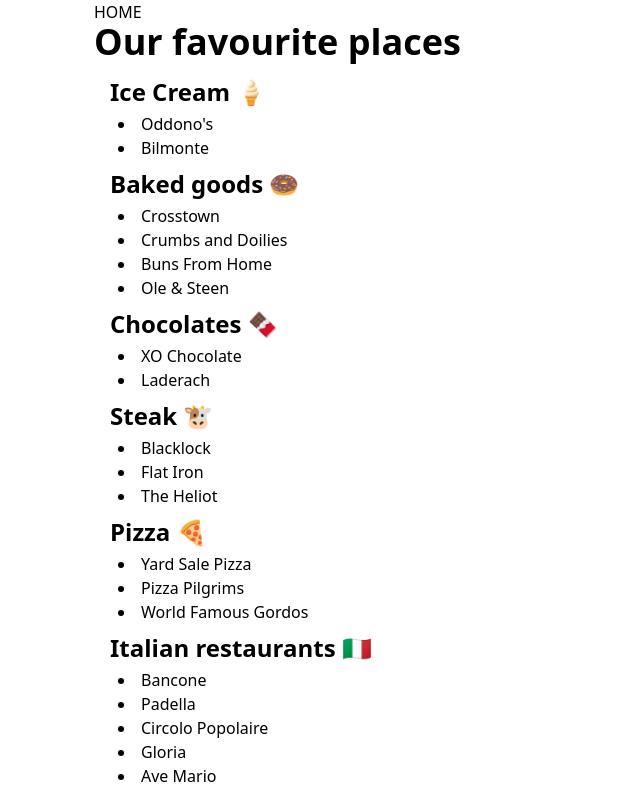
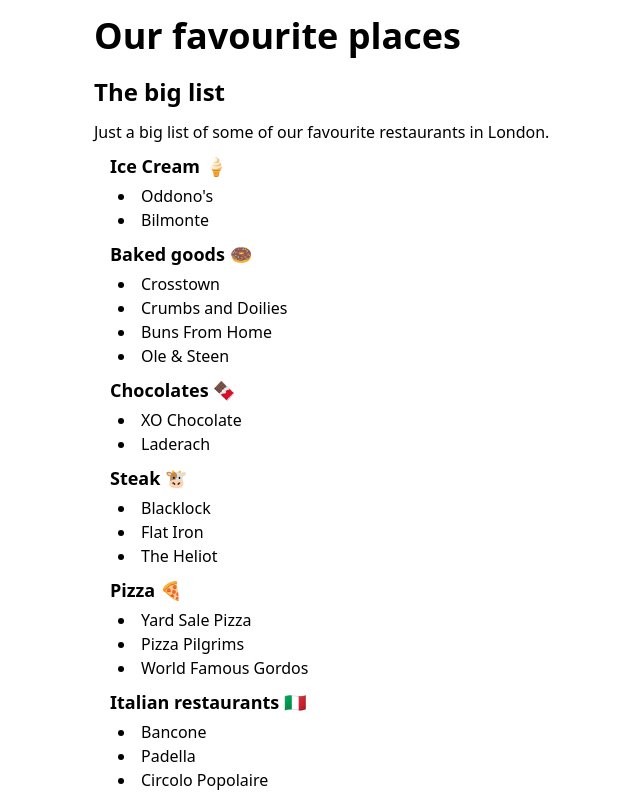
Before and after one commit to claire-hughez/food-website, a SvelteKit app: page / in a window 1280 px wide. Shown: the top 792 px of the page, without its empty margins (34-674 px from the left). Built offline with nearby package versions, Linux system fonts and the light colour scheme.

Commit message:
Update header styling, change site title

```diff
--- a/src/routes/+layout.svelte
+++ b/src/routes/+layout.svelte
@@ -3,7 +3,10 @@
   import "../app.css";
 </script>
 
-<div class="m-auto max-w-screen-lg">
-  <a href="{base}/">HOME</a>
+<div class="m-auto max-w-screen-lg text-slate">
+  <header class="mt-4 mb-6">
+    <a href="{base}/" class="text-4xl font-bold">Our favourite places</a>
+  </header>
+
   <slot />
 </div>
--- a/src/routes/+page.svelte
+++ b/src/routes/+page.svelte
@@ -13,11 +13,15 @@
   <title>Our favourite places</title>
 </svelte:head>
 
-<h1 class="mb-4 text-4xl font-extrabold leading-none text-slate">Our favourite places</h1>
+<h1 class="mb-4 text-2xl font-bold leading-none text-slate">The big list</h1>
+
+<p>
+  Just a big list of some of our favourite restaurants in London.
+</p>
 
 <div class="mx-4">
   {#each restaurantsByCategory as [category, restaurants]}
-    <h2 class="mb-1 mt-2 text-2xl font-bold text-slate">{category.displayName} {#if category.emoji}{category.emoji}{/if}</h2>
+    <h2 class="mb-1 mt-2 text-lg font-bold text-slate">{category.displayName} {#if category.emoji}{category.emoji}{/if}</h2>
     <ul class="ml-2 list-disc list-inside">
       {#each restaurants as restaurant}
         <li><a href="{base}/restaurants/{restaurant.id}">{restaurant.name}</a></li>
--- a/src/routes/restaurants/[slug]/+page.svelte
+++ b/src/routes/restaurants/[slug]/+page.svelte
@@ -11,7 +11,7 @@
   <title>Our favourite places - {data.name}</title>
 </svelte:head>
 
-<h1 class="mb-4 text-4xl font-extrabold leading-none text-slate">{data.name}</h1>
+<h1 class="mb-4 text-2xl font-bold leading-none text-slate">{data.name}</h1>
 
 <div>
   <table class="text-sm text-left">
```
